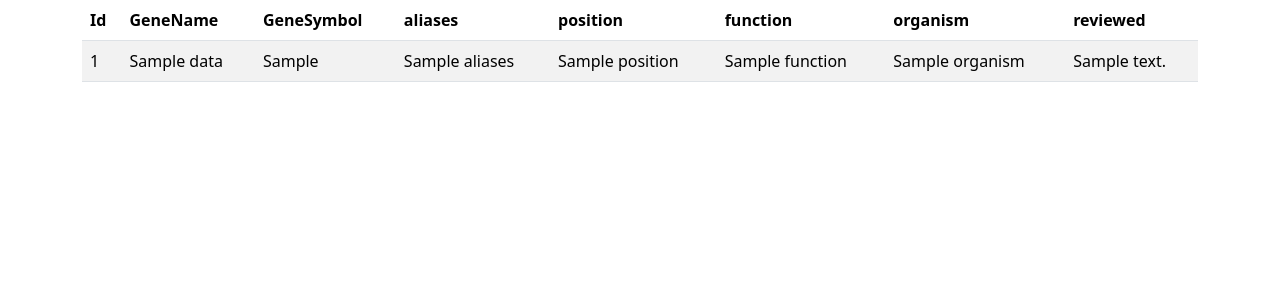
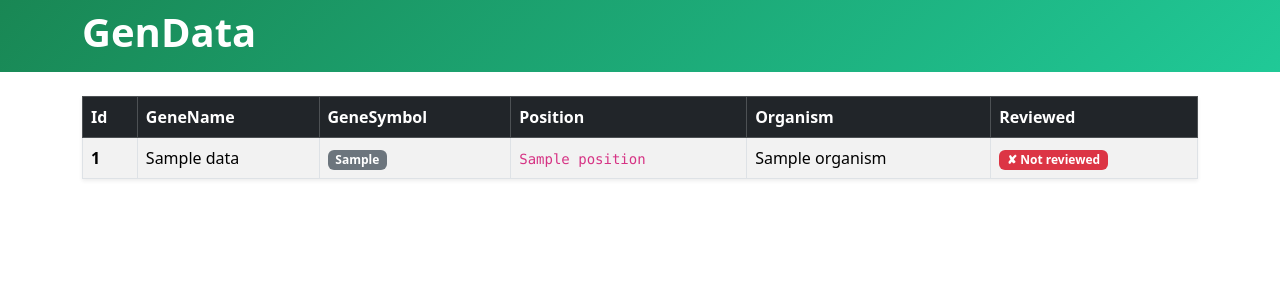
Before and after one commit to Chrisi3000/genData, a PHP site: template Views/templates/GeneDataItem/table.phtml in a window 1280 px wide. Shown: the top 300 px of the page. Run offline with PHP 8.4, Linux system fonts and the light colour scheme; the template is opened without the code that fills it: most values are stand-ins (such as "Sample title", 1, 10 or a date in 2020).

Commit message:
Header and table format

```diff
--- a/Views/templates/GeneDataItem/table.phtml
+++ b/Views/templates/GeneDataItem/table.phtml
@@ -1,32 +1,52 @@
 <?php include __DIR__ . "/../_header.phtml"; ?>
 <?php /** @var Domains_GeneDataItem $data */ ?>
     <?php if($data) { ?>
-        <table class="table table-striped table-hover">
-            <thead>
+        <table class="table table-striped table-hover table-bordered align-middle shadow-sm">
+            <thead class="table-dark">
                 <tr>
                     <th>Id</th>
                     <th>GeneName</th>
                     <th>GeneSymbol</th>
-                    <th>aliases</th>
-                    <th>position</th>
-                    <th>function</th>
-                    <th>organism</th>
-                    <th>reviewed</th>
+                    <th>Position</th>
+                    <th>Organism</th>
+                    <th>Reviewed</th>
                 </tr>
             </thead>
             <tbody>
-                <?php
-                    foreach ($data as $obj){
-                ?>
+                <?php foreach ($data as $obj){ ?>
+                    <?php
+                    $reviewed = strtolower((string)($obj->reviewed ?? ''));
+                    $isReviewed = $reviewed === 'yes'
+                            || $reviewed === 'true'
+                            || $reviewed === '1'
+                            || $reviewed === 'reviewed';
+                    ?>
+
                    <tr>
-                       <td><?=$obj->id?></td>
+                       <td class="fw-semibold"><?=$obj->id?></td>
                        <td><?=$obj->genename?></td>
-                       <td><?=$obj->GeneSymbol?></td>
-                       <td><?=$obj->aliases?></td>
-                       <td><?=$obj->position?></td>
-                       <td><?=$obj->function?></td>
+                       <td>
+                           <span class="badge bg-secondary">
+                               <?=$obj->GeneSymbol?>
+                           </span>
+                       </td>
+                       <td>
+                           <code>
+                               <?=$obj->position?>
+                           </code>
+                       </td>
                        <td><?=$obj->organism?></td>
-                       <td><?=$obj->reviewed?></td>
+                       <td>
+                           <?php if ($isReviewed) { ?>
+                               <span class="badge bg-success">
+                                   &#10004; Reviewed
+                               </span>
+                           <?php } else { ?>
+                               <span class="badge bg-danger">
+                                   &#10008; Not reviewed
+                               </span>
+                           <?php } ?>
+                       </td>
                    </tr>
                  <?php
                     }
@@ -34,7 +54,11 @@
             </tbody>
         </table>
     <?php } else { ?>
-        No data found.
+        <div class="p-4 text-center">
+            <div class="alert alert-info mb-0">
+                Keine Daten gefunden.
+            </div>
+        </div>
     <?php } ?>
 
 <?php include __DIR__ . "/../_footer.phtml"; ?>
--- a/Views/templates/_header.phtml
+++ b/Views/templates/_header.phtml
@@ -11,4 +11,11 @@
           integrity="sha384-KK94CHFLLe+nY2dmCWGMq91rCGa5gtU4mk92HdvYe+M/SXH301p5ILy+dN9+nJOZ" crossorigin="anonymous">
 </head>
 <body>
+<header class="py-2 mb-4 " style="background: linear-gradient(135deg, #198754, #20c997);">
+    <div class="container">
+        <div class="text-white">
+            <h1 class="display-6 fw-bold">GenData</h1>
+        </div>
+    </div>
+</header>
 <div class="container">
```
